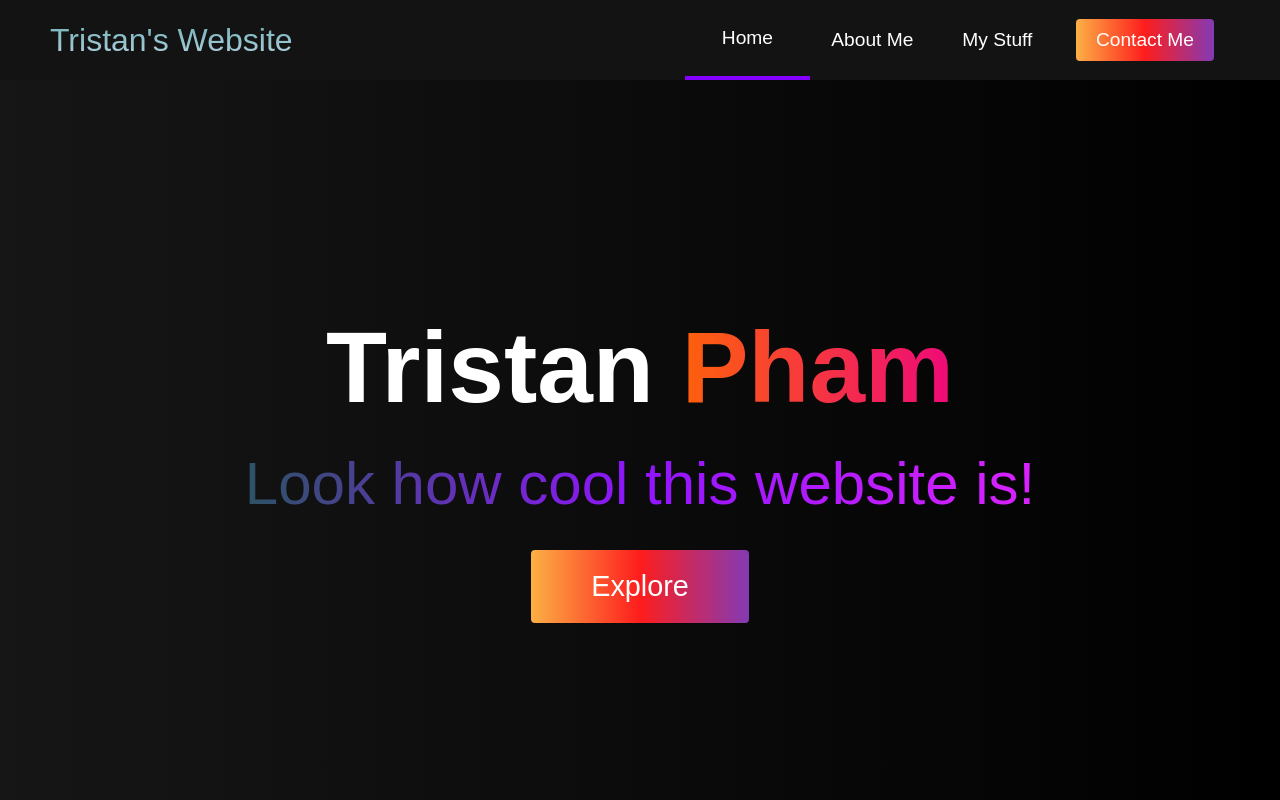
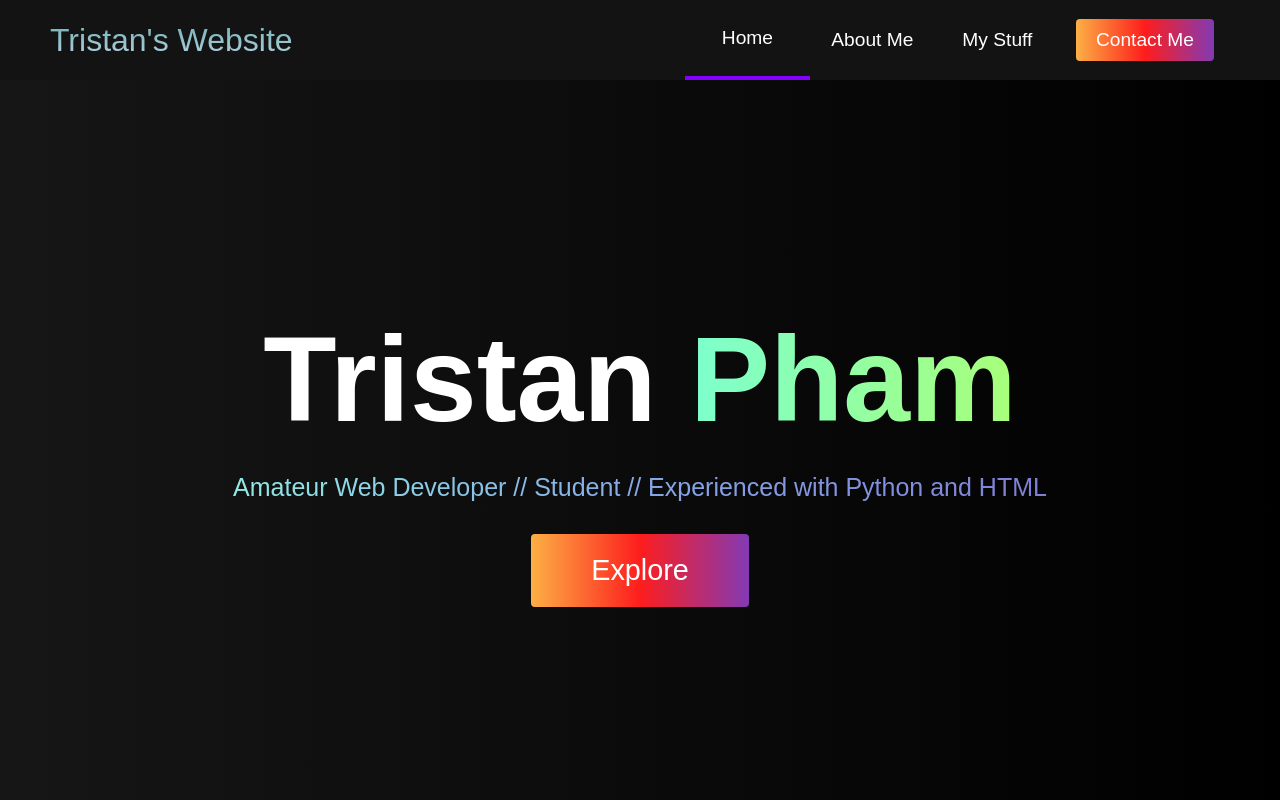
Before and after one commit to TrisOn60hz/HTML-CSS-JS-Portfolio-Website, a plain HTML site: page index.html in a window 1280 px wide. Shown: the top 800 px of the page. Drawn offline with Linux system fonts and the light colour scheme.

Commit message:
'heading'

```diff
--- a/index.html
+++ b/index.html
@@ -44,7 +44,7 @@
     <div class="hero" id="home">
       <div class="hero__container">
         <h1 class="hero__heading">Tristan<span> Pham</span></h1>
-        <p class="hero__description">Look how cool this website is!</p>
+        <p class="hero__description">Amateur Web Developer // Student // Experienced with Python and HTML</p>
         <button class="main__btn"><a href="#">Explore</a></button>
       </div>
     </div>
--- a/styles.css
+++ b/styles.css
@@ -210,23 +210,27 @@
   }
 
   .hero__heading {
-    font-size: 100px;
-    margin-bottom: 24px;
+    font-size: 120px;
+    margin-bottom: 25px;
     color: #fff;
   }
 
   .hero__heading span {
-    background: #ee0979; /* fallback for old browsers */
-    background: -webkit-linear-gradient(
+    background: #ee0979;
+    /* background: -webkit-linear-gradient(
       to right,
       #ff6a00,
       #ee0979
-    ); /* Chrome 10-25, Safari 5.1-6 */
+    );
     background: linear-gradient(
       to right,
       #ff6a00,
       #ee0979
-    ); /* W3C, IE 10+/ Edge, Firefox 16+, Chrome 26+, Opera 12+, Safari 7+ */
+    );  */
+    background: #a8ff78;
+  background: -webkit-linear-gradient(to right, #78ffd6, #a8ff78);
+  background: linear-gradient(to right, #78ffd6, #a8ff78);
+
     background-size: 100%;
     -webkit-background-clip: text;
     -moz-background-clip: text;
@@ -235,20 +239,24 @@
   }
 
   .hero__description {
-    font-size: 60px;
-    background: #da22ff; /* fallback for old browsers */
-    background: -webkit-linear-gradient(
+    font-size: 25px;
+    background: #da22ff;
+    background: #7F7FD5;
+    background: -webkit-linear-gradient(to right, #91EAE4, #86A8E7, #7F7FD5);
+    background: linear-gradient(to right, #91EAE4, #86A8E7, #7F7FD5);
+
+    /* background: -webkit-linear-gradient(
       to right,
         #2C5364,
         #9114ff,
         #da22ff
-    ); /* Chrome 10-25, Safari 5.1-6 */
+    );
     background: linear-gradient(
       to right,
       #2C5364,
       #9114ff,
       #da22ff
-    ); /* W3C, IE 10+/ Edge, Firefox 16+, Chrome 26+, Opera 12+, Safari 7+ */
+    );  */
     background-size: 100%;
     -webkit-background-clip: text;
     -moz-background-clip: text;
@@ -510,9 +518,11 @@
     display: flex;
     flex-direction: column;
     justify-content: center;
+    align-items: center;
     color: #fff;
     background-image: linear-gradient(to right, #00dbde 0%, #fc00ff 100%);
     transition: 0.3s ease-in;
+
   }
 
   .services__card:nth-child(2) {
@@ -530,6 +540,13 @@
     background: #C02425;
       background: -webkit-linear-gradient(to right, #F0CB35, #C02425);
       background: linear-gradient(to right, #F0CB35, #C02425);
+  }
+
+  .services__card div {
+    text-align: center;
+    font-size: 20px;
+    color: #fff;
+    text-decoration: #49a09d
   }
 
   .services__card h2 {
```
